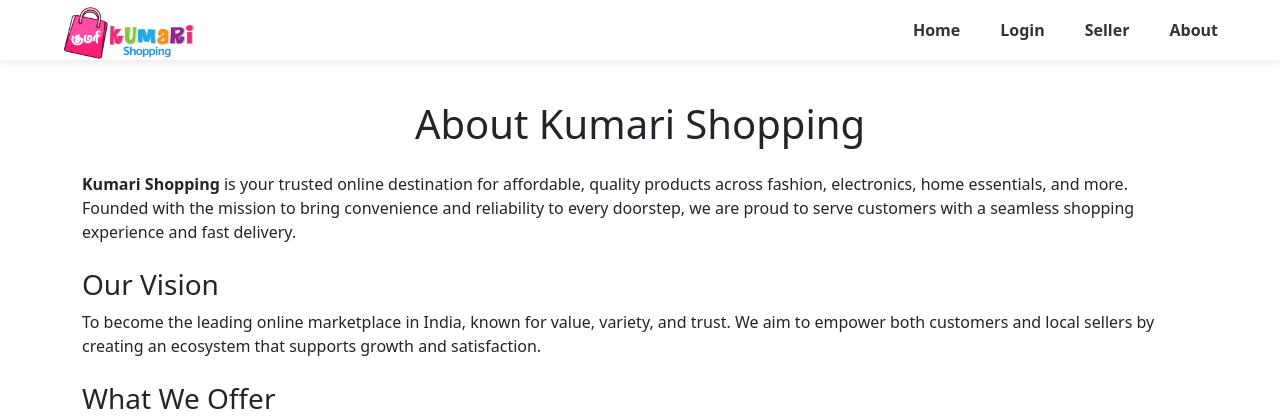
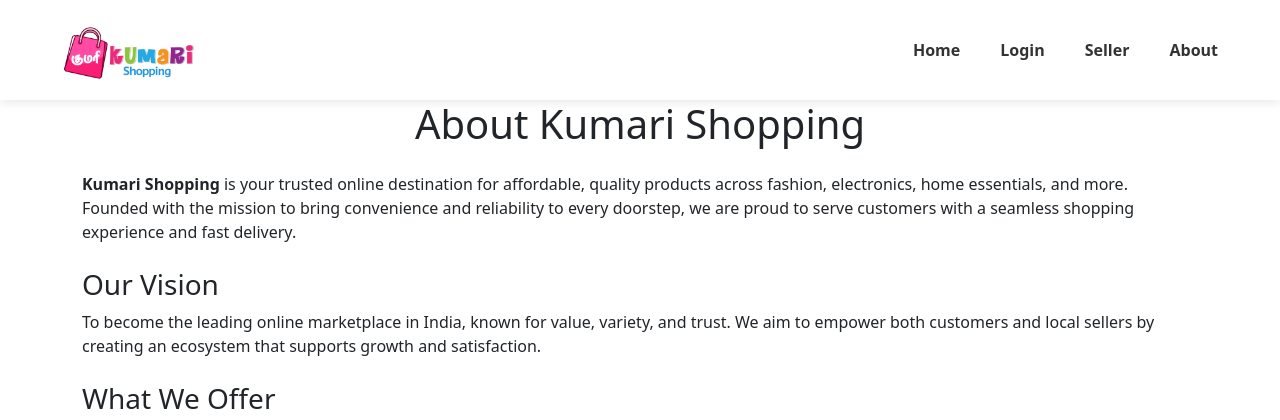
Before and after one commit to dineshdinu21/Ecommerce, a Django app: page /about/ in a window 1280 px wide. Shown: the top 420 px of the page. Run offline with Django 5.2, Linux system fonts and the light colour scheme.

Commit message:
Final Updation

```diff
--- a/templates/navbar.html
+++ b/templates/navbar.html
@@ -1,11 +1,10 @@
 {% load static %}
 
 <style>
-    /* Modern Navbar Styling */
     .navbar {
         background-color: #ffffff;
         box-shadow: 0 2px 10px rgba(0, 0, 0, 0.1);
-        padding: 10px 30px !important;
+        padding: 30px 30px !important;
         z-index: 1000;
         transition: all 0.3s ease;
 
```
Also changed, not shown: db.sqlite3, media/user_images/1753954304784_vFx2AGg.jpg (added).
